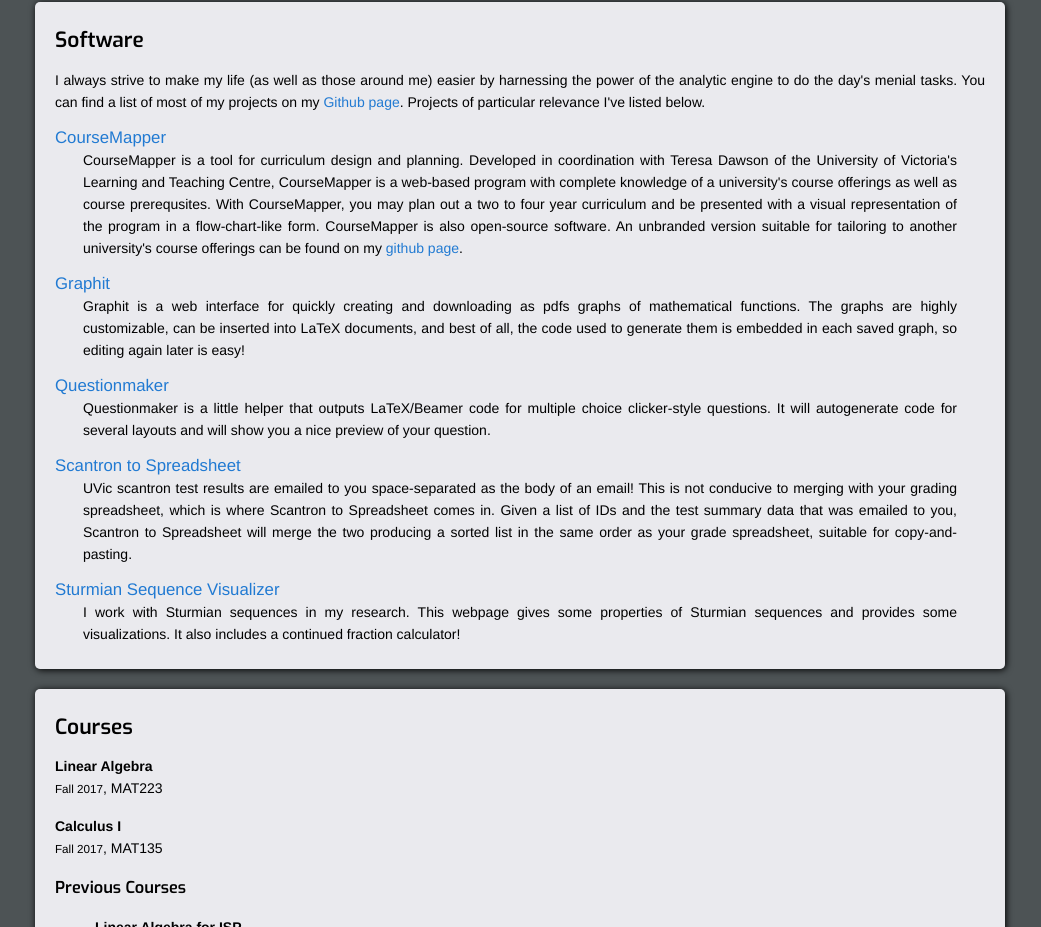
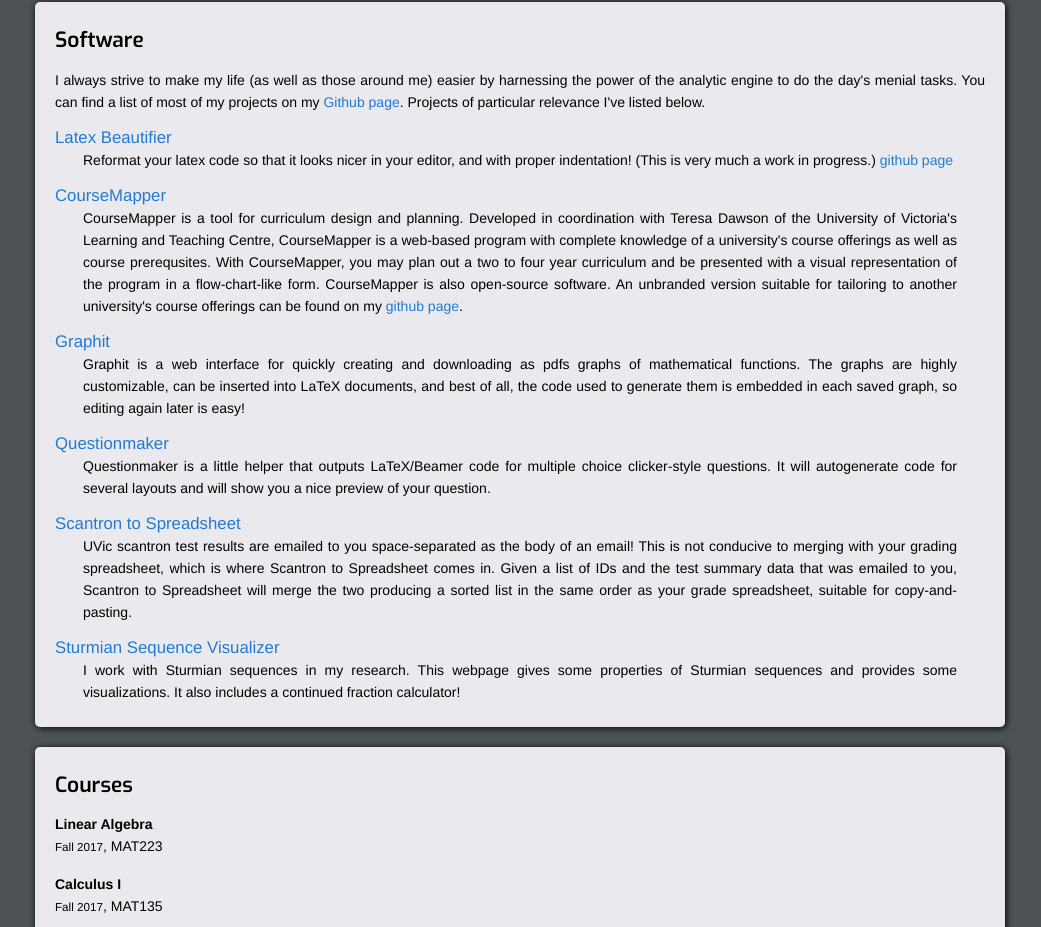
Before and after one commit to siefkenj/homepage, a plain HTML site: page index.html in a window 1280 px wide. Shown: the part 1754-2681 px from the top of the page, without its empty margins (120-1161 px from the left). Drawn offline with Linux system fonts and the light colour scheme; a web font is replaced by a local one.

Commit message:
Added software

```diff
--- a/index.html
+++ b/index.html
@@ -184,6 +184,14 @@
 				of particular relevance I've listed below.
 			</p>
 			<ul>
+				<li>
+					<a href='http://www.math.toronto.edu/siefkenj/latex-parser/dist/'>Latex Beautifier</a>
+					<p class="description">
+						Reformat your latex code so that it looks nicer in your editor, and with
+						proper indentation! (This is very much a work in progress.)
+						<a href="https://github.com/siefkenj/latex-parser">github page</a>
+					</p>
+				</li>
 				<li>
 					<a href='http://www.uvic.ca/learningandteaching/leaders/home/planning-tool/index.php'>CourseMapper</a>
 					<p class="description">
```
